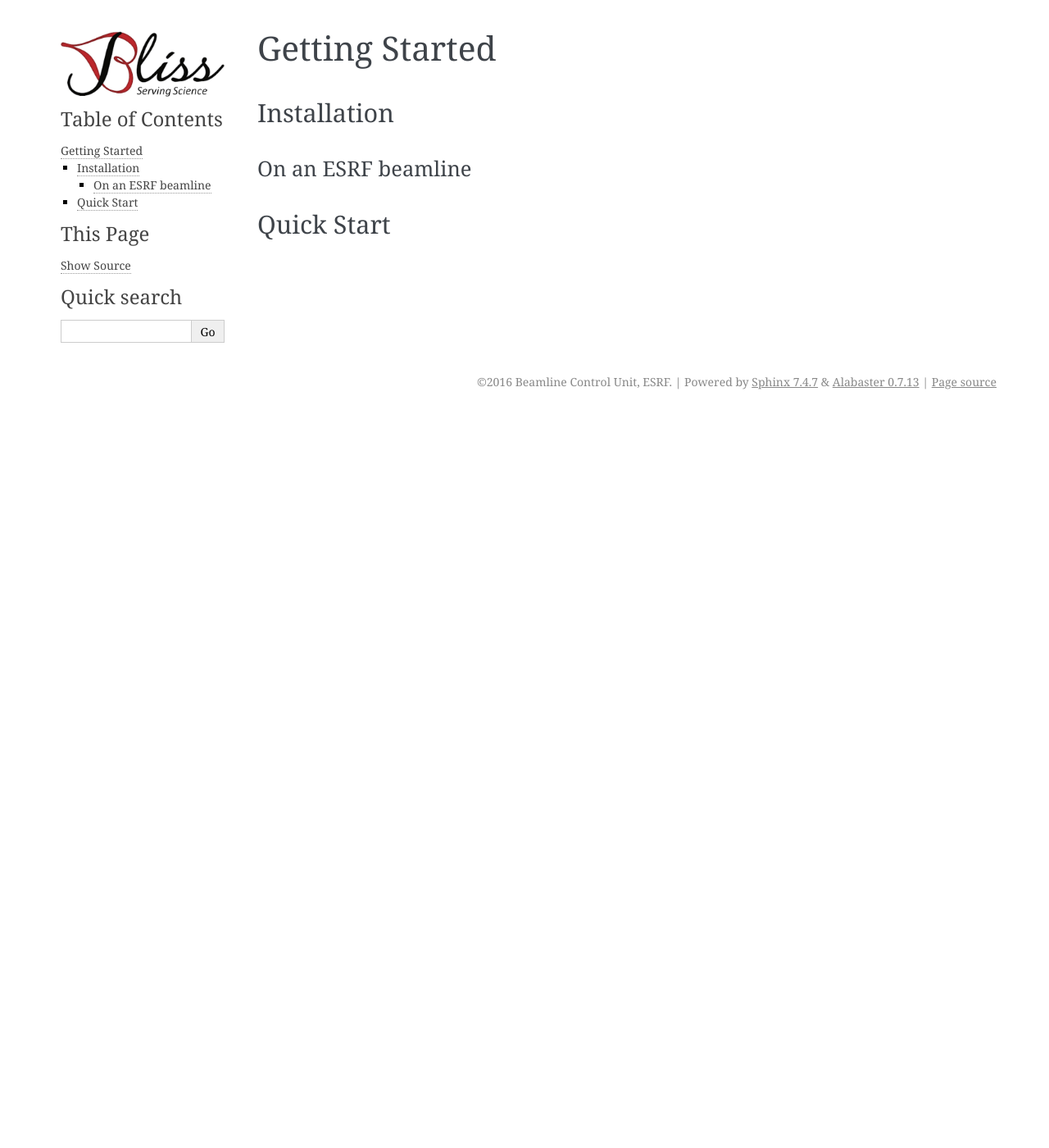
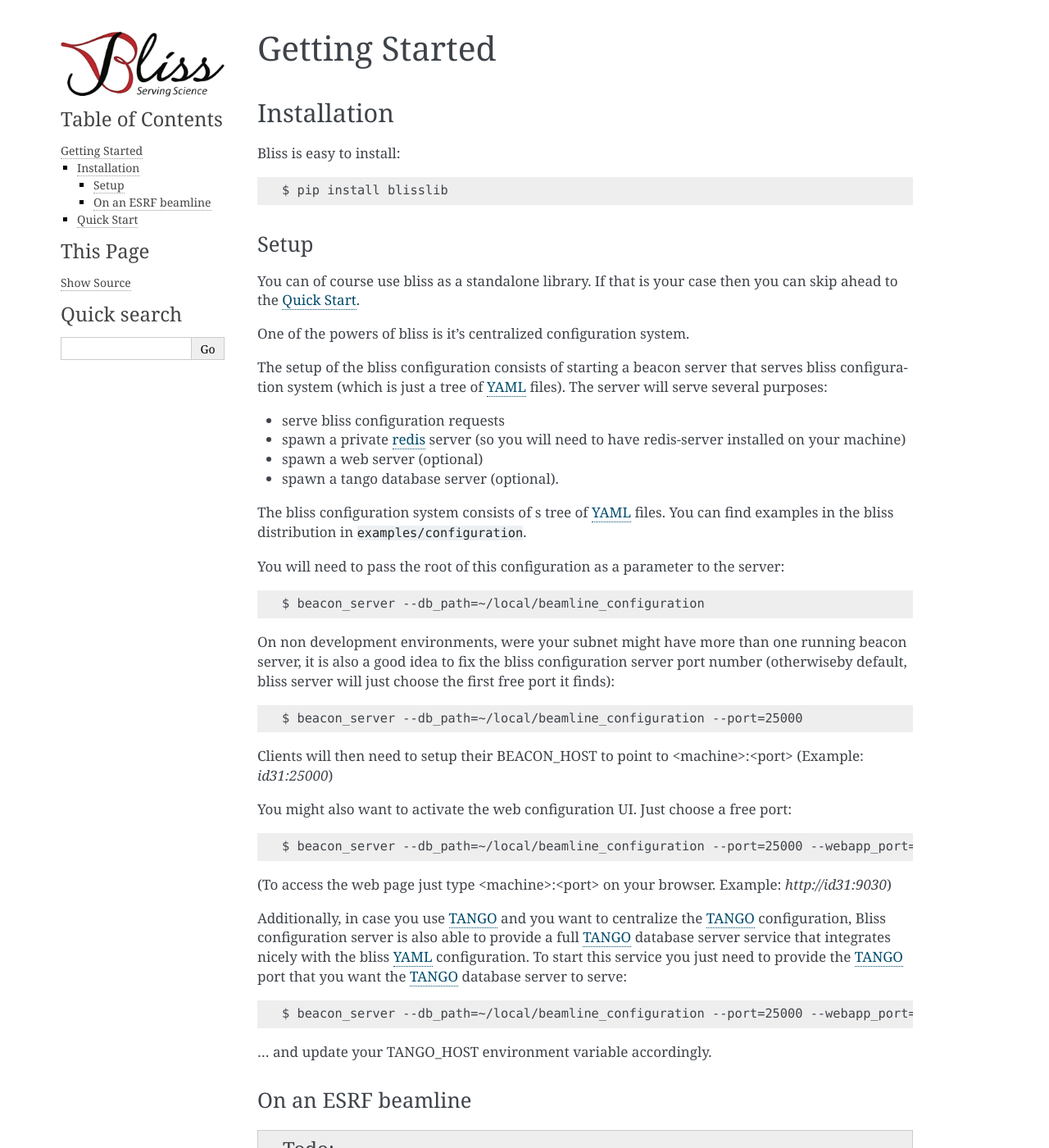
Before and after one commit to marc2332/bliss, a Sphinx documentation site: the page built from doc/source/getting_started.rst, in a window 1280 px wide and 1400 px high. Shown: the whole window at 82% size. Built offline with Sphinx 7.4.7, drawn with Linux system fonts in a browser that asks for light colours; formulas are drawn with MathJax 3; some of the changed text lies outside the part shown.

Commit message:
doc: fill getting started and configuration

```diff
--- /dev/null
+++ b/doc/source/examples/config/motion.yml
@@ -0,0 +1,39 @@
+plugin: emotion
+controllers:
+- class: mockup
+  name: mock1
+  host: tagada
+  axes:
+  - name: m0
+    velocity: 500
+  - name: s1f
+    velocity: 500
+    steps_per_unit: -1000
+  - name: s1b
+    velocity: 500
+    steps_per_unit: 1000
+  - name: s1u
+    velocity: 500
+    steps_per_unit: -1000
+  - name: s1d
+    velocity: 500
+    steps_per_unit: 1000
+- class: slits
+  name: slit1
+  axes:
+  - name: $s1f
+    tags: real front
+  - name: $s1b
+    tags: real back
+  - name: $s1u
+    tags: real up
+  - name: $s1d
+    tags: real down
+  - name: s1vg
+    tags: vgap
+  - name: s1vo
+    tags: voffset
+  - name: s1hg
+    tags: hgap
+  - name: s1ho
+    tags: hoffset
--- a/doc/source/getting_started.rst
+++ b/doc/source/getting_started.rst
@@ -2,20 +2,116 @@
 
 Getting Started
 ===============
-
 
 .. _bliss-installation:
 
 Installation
 ------------
 
+Bliss is easy to install::
+
+    $ pip install blisslib
+
+Setup
+~~~~~
+
+You can of course use bliss as a standalone library. If that is your case then
+you can skip ahead to the :ref:`bliss-quick-start`.
+
+One of the powers of bliss is it's centralized configuration system.
+
+The setup of the bliss configuration consists of starting a beacon server that
+serves bliss configuration system (which is just a tree of YAML_ files). The
+server will serve several purposes:
+
+* serve bliss configuration requests
+* spawn a private redis_ server (so you will need to have redis-server installed
+  on your machine)
+* spawn a web server (optional)
+* spawn a tango database server (optional).
+
+The bliss configuration system consists of s tree of YAML_ files. You can find
+examples in the bliss distribution in :file:`examples/configuration`.
+
+You will need to pass the root of this configuration as a parameter to the server::
+
+    $ beacon_server --db_path=~/local/beamline_configuration
+
+On non development environments, were your subnet might have more than one
+running beacon server, it is also a good idea to fix the bliss configuration
+server port number (otherwiseby default, bliss server will just choose the first
+free port it finds)::
+
+    $ beacon_server --db_path=~/local/beamline_configuration --port=25000
+
+Clients will then need to setup their BEACON_HOST to point to <machine>:<port>
+(Example: `id31:25000`)
+
+You might also want to activate the web configuration UI. Just choose a free
+port::
+
+    $ beacon_server --db_path=~/local/beamline_configuration --port=25000 --webapp_port=9030
+
+(To access the web page just type <machine>:<port> on your browser. Example:
+`http://id31:9030`)
+
+Additionally, in case you use TANGO_ and you want to centralize the TANGO_
+configuration, Bliss configuration server is also able to provide a full TANGO_
+database server service that integrates nicely with the bliss YAML_
+configuration. To start this service you just need to provide the TANGO_ port
+that you want the TANGO_ database server to serve::
+
+    $ beacon_server --db_path=~/local/beamline_configuration --port=25000 --webapp_port=9030 --tango_port=20000
+
+... and update your TANGO_HOST environment variable accordingly.
 
 On an ESRF beamline
 ~~~~~~~~~~~~~~~~~~~
 
+.. todo:: write ESRF beamline installation
 
 
 .. _bliss-quick-start:
 
 Quick Start
 -----------
+
+To access bliss from a python console (example of using the bliss
+:class:`~bliss.comm.tcp.Socket` class connecting to an :term:`IcePAP`)::
+
+    >>> from bliss.comm.tcp import Socket
+    >>> sock = Socket('icebcu2.esrf.fr', 5000)
+    >>> sock.write_readline('?VELOCITY 1\n')
+    '?VELOCITY 10000'
+
+The next example will require a running bliss configuration server and
+assumes the following YAML_ configuration is present:
+
+.. literalinclude:: examples/config/motion.yml
+   :language: yaml
+   :caption: ./motion.yml
+
+Accessing the configured elements from python is easy::
+
+    >>> from bliss.config.static import get_config
+
+    >>> # access the bliss configuration object
+    >>> config = get_config()
+
+    >>> # see all available object names
+    >>> config.names_list
+    ['mock1', 'slit1', 's1f', 's1b', 's1u', 's1d', 's1vg', 's1vo', 's1hg', 's1ho']
+
+    >>> # get a hold of motor 's1vo'
+    >>> s1vo = config.get('s1vo')
+
+    >>> s1vo
+    <bliss.common.axis.Axis at 0x7f94de365790>
+
+    >>> s1b.position()
+    0.0
+
+    >>> s1b.move(90)
+
+    >>> s1b.position()
+    90.0
--- a/doc/source/glossary.rst
+++ b/doc/source/glossary.rst
@@ -16,6 +16,10 @@
     European Synchrotron Radiation Facility
         The European Synchrotron, located in Grenoble, France.
 
+    IcePAP
+        IcePAP are :term:`ESRF` ISG modules to control stepper motors, read out
+        encoders (incremental, SSI), perform I/O synchronization etc
+
     PCI
     Peripheral Component Interconnect
         See: `Wikipedia PCI <https://en.wikipedia.org/wiki/Conventional_PCI>`_
--- a/doc/source/index.rst
+++ b/doc/source/index.rst
@@ -46,4 +46,5 @@
     api
     developers_guide
     project_design
+    todo
     glossary
--- /dev/null
+++ b/doc/source/todo.rst
@@ -0,0 +1,6 @@
+.. _bliss-todo:
+
+Bliss TO-DO
+===========
+
+.. todolist::
```
Also changed, not shown: 1 other file.
